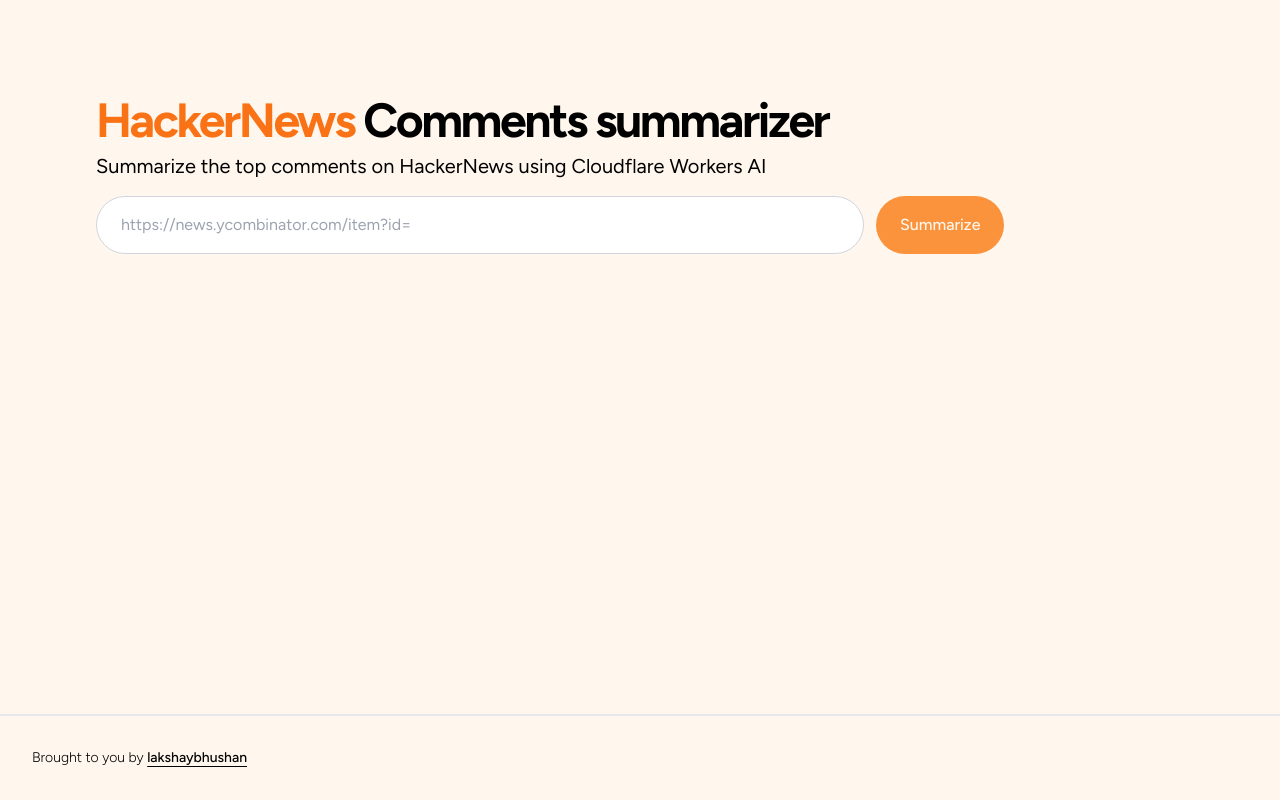
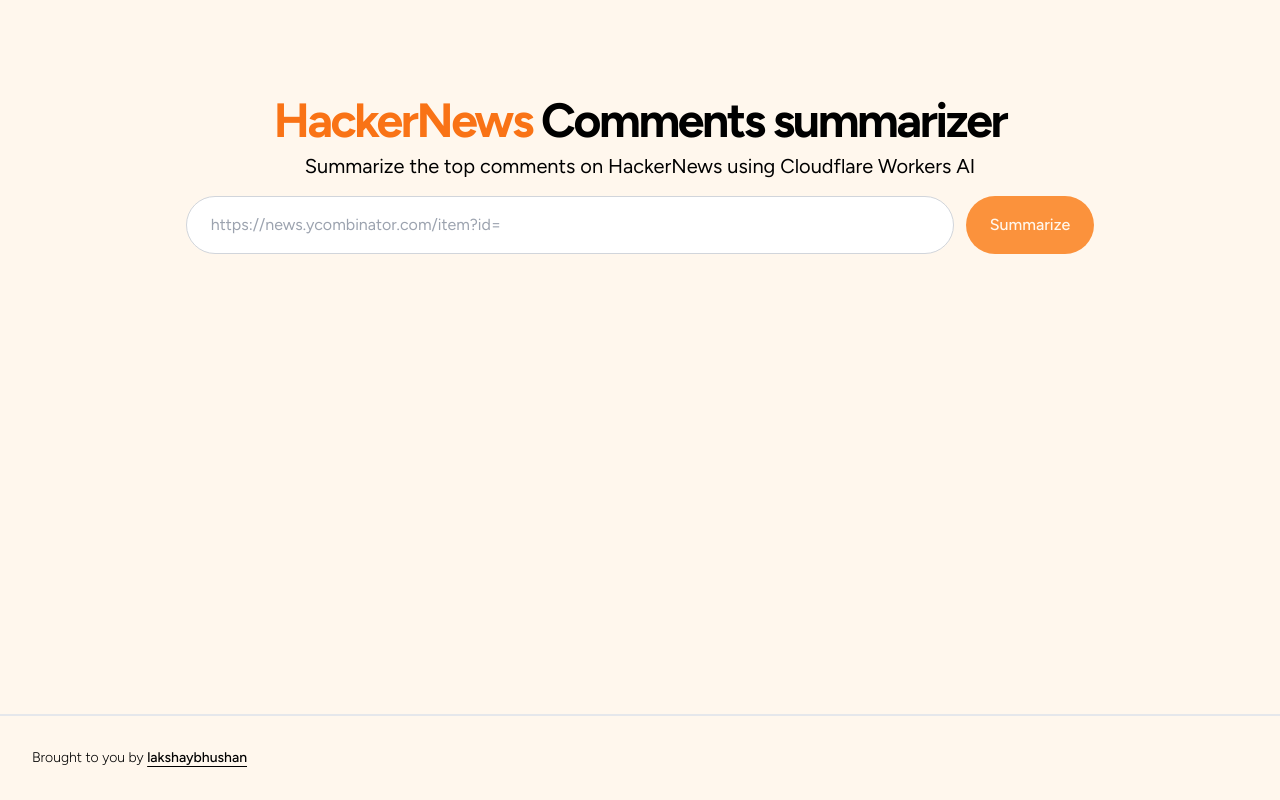
Before and after one commit to lakshaybhushan/what-the-hack, a Next.js app: page / in a window 1280 px wide. Built offline with nearby package versions, Linux system fonts and the light colour scheme.

Commit message:
improvements in ui

```diff
--- a/app/api/image/route.ts
+++ b/app/api/image/route.ts
@@ -1,5 +1,5 @@
-export const maxDuration = 30
-// Image Generation API
+export const dynamic = 'force-dynamic'
+export const maxDuration = 45
 
 export async function GET(request: Request) {
   const { searchParams } = new URL(request.url)
--- a/app/api/stream/route.ts
+++ b/app/api/stream/route.ts
@@ -1,3 +1,4 @@
+export const dynamic = 'force-dynamic'
 export const maxDuration = 45
 
 export async function GET(request: Request) {
--- a/app/page.tsx
+++ b/app/page.tsx
@@ -6,8 +6,8 @@
 
 export default function Home() {
   return (
-    <main className="min-h-screen flex flex-col pt-24 pb-0">
-      <section className="px-24">
+    <main className="min-h-screen flex flex-col pt-24 pb-0 items-center justify-center">
+      <section className="flex flex-col items-center justify-center">
         <h1 className="text-5xl font-bold tracking-tighter">
           <span className="text-orange-500">HackerNews</span> Comments
           summarizer
--- a/components/form.tsx
+++ b/components/form.tsx
@@ -1,30 +1,48 @@
-"use client"
-import { useState } from "react"
+import { useState, useEffect } from "react"
 import { marked } from "marked"
+import Skeleton from "react-loading-skeleton"
+import "react-loading-skeleton/dist/skeleton.css"
 
 export default function InputForm() {
   const [summarized, setSummarized] = useState<string>("")
   const [image, setImage] = useState<string>("")
-  const [loading, setLoading] = useState<boolean>(false)
+  const [textLoading, setTextLoading] = useState<boolean>(false)
+  const [imageLoading, setImageLoading] = useState<boolean>(false)
+
+  useEffect(() => {
+    return () => {
+      if (image) {
+        URL.revokeObjectURL(image)
+      }
+    }
+  }, [image])
 
   const handleSubmit = async (e: React.FormEvent<HTMLFormElement>) => {
     e.preventDefault()
-    setLoading(true)
+    setTextLoading(true)
+    setImageLoading(true)
+    setSummarized("")
+    setImage("")
+
     const form = e.target as HTMLFormElement
     const queryInput = form.elements.namedItem("hnUrl") as HTMLInputElement
 
     if (!queryInput) {
       console.error("No query input found")
-      setLoading(false)
+      setTextLoading(false)
+      setImageLoading(false)
       return
     }
-
     const url = `/api/stream?hnUrl=${queryInput.value}`
     const imageUrl = `/api/image?hnUrl=${queryInput.value}`
 
+    const [imageResponse, textResponse] = await Promise.all([
+      fetch(imageUrl),
+      fetch(url),
+    ])
+
     try {
-      // Fetch generated image first
-      const imageResponse = await fetch(imageUrl)
+      // const imageResponse = await fetch(imageUrl)
       if (imageResponse.ok) {
         const imageBlob = await imageResponse.blob()
         const imageObjectURL = URL.createObjectURL(imageBlob)
@@ -32,10 +50,16 @@
       } else {
         console.error("Failed to fetch image from API")
       }
+    } catch (error) {
+      console.error("Error fetching image:", error)
+    } finally {
+      setImageLoading(false)
+    }
 
+    try {
       // Fetch summarized text
-      const response = await fetch(url)
-      const reader = response.body?.getReader()
+      // const response = await fetch(url)
+      const reader = textResponse.body?.getReader()
       const decoder = new TextDecoder()
       let done = false
       let text = ""
@@ -49,16 +73,49 @@
         done = readerDone
         text += decoder.decode(value)
         setSummarized(text)
+
+        if (text.split(" ").length >= 2) {
+          setTextLoading(false)
+        }
       }
     } catch (error) {
-      console.error("Error fetching data:", error)
-    } finally {
-      setLoading(false)
+      console.error("Error fetching summarized text:", error)
+      setTextLoading(false)
     }
   }
 
   return (
-    <div className="flex flex-col mt-4">
+    <div className="flex flex-col mt-4 items-center justify-center">
+      {imageLoading ? (
+        <div className="my-10">
+          <Skeleton height={500} width={500} />
+        </div>
+      ) : (
+        image && (
+          <div className="my-10">
+            <img
+              src={image}
+              width={500}
+              height={500}
+              alt="Generated visual representation"
+              className="rounded-xl"
+            />
+          </div>
+        )
+      )}
+
+      {textLoading ? (
+        <div className="my-10 p-6 border border-gray-300 rounded-xl min-w-[65vw]">
+          <Skeleton count={10} />
+        </div>
+      ) : (
+        summarized && (
+          <div className="my-10 p-6 min-w-[65vw] border border-gray-300 rounded-xl prose prose-orange prose-headings:text-orange-500 prose-headings:tracking-tight prose-h1:font-semibold prose-h1:tracking-tight prose-li:marker:text-black">
+            <div dangerouslySetInnerHTML={{ __html: marked(summarized) }} />
+          </div>
+        )
+      )}
+
       <form onSubmit={handleSubmit} className="flex gap-3">
         <input
           type="text"
@@ -72,24 +129,6 @@
           Summarize
         </button>
       </form>
-
-      {loading && <p className="mt-10 text-center">Loading...</p>}
-
-      {image && (
-        <div className="my-10">
-          <img
-            src={image}
-            alt="Generated visual representation"
-            className="rounded-xl"
-          />
-        </div>
-      )}
-
-      {summarized && (
-        <div className="my-10 p-4 border border-gray-300 rounded-xl prose prose-p:my-2 prose-h1:font-medium prose-h1:text-orange-500 w-[60vw]">
-          <div dangerouslySetInnerHTML={{ __html: marked(summarized) }} />
-        </div>
-      )}
     </div>
   )
 }
--- a/package.json
+++ b/package.json
@@ -16,7 +16,8 @@
     "marked": "^12.0.2",
     "next": "14.1.0",
     "react": "^18",
-    "react-dom": "^18"
+    "react-dom": "^18",
+    "react-loading-skeleton": "^3.4.0"
   },
   "devDependencies": {
     "@cloudflare/next-on-pages": "1",
```
Also changed, not shown: 1 other file (tests, documents, lock files or other folders).
